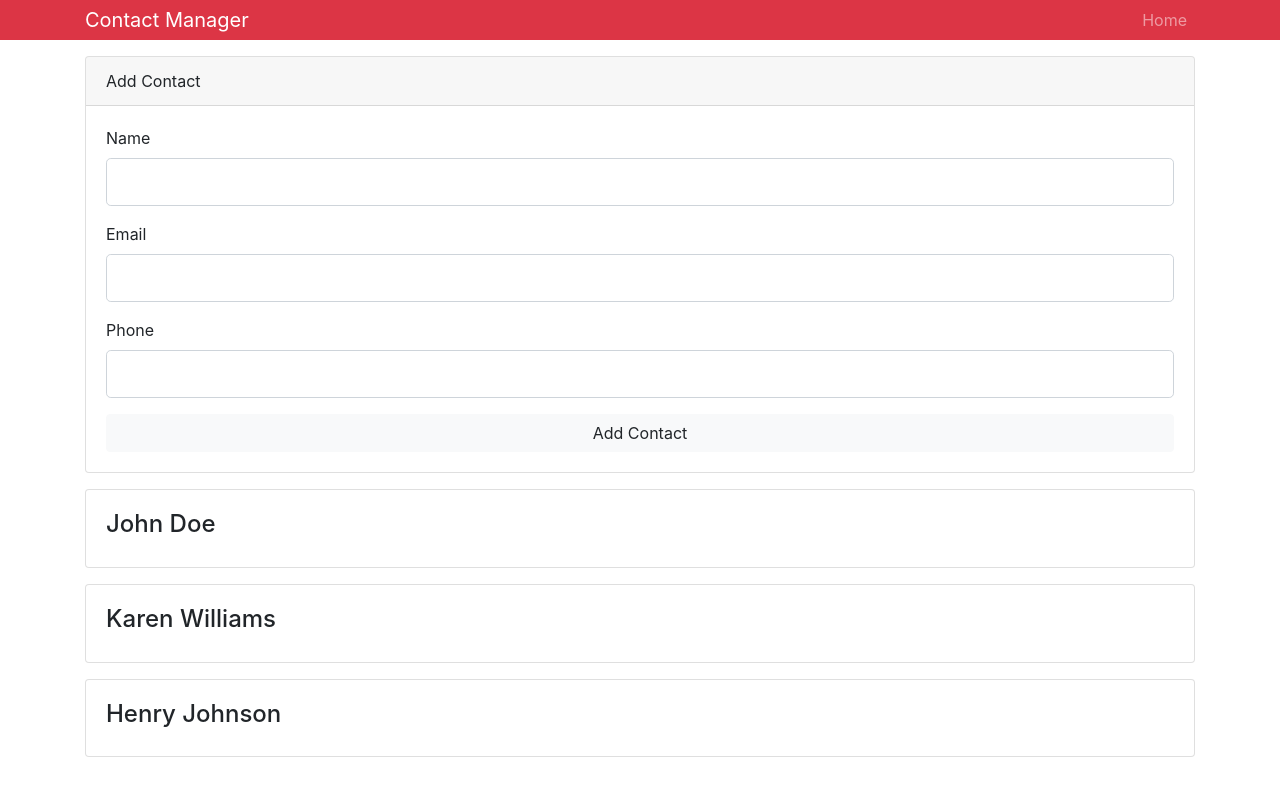
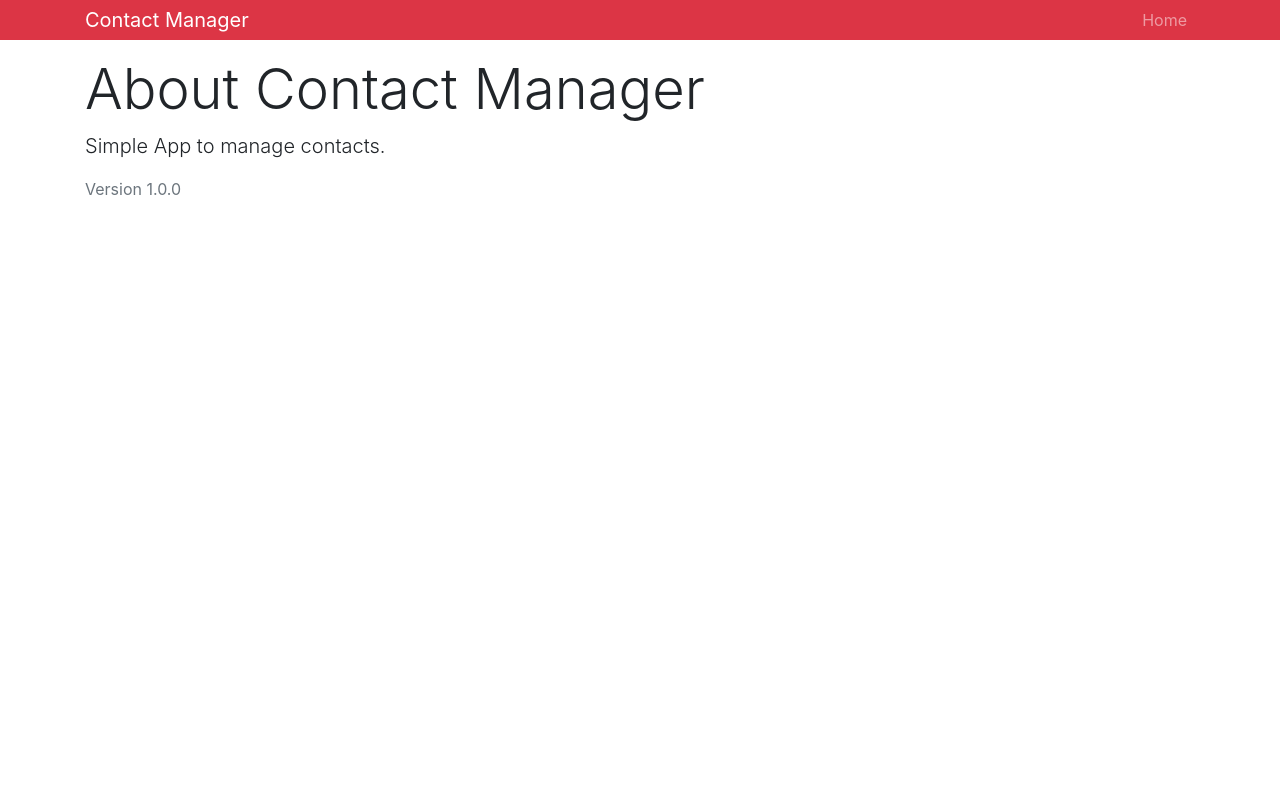
Before and after one commit to derekdrysdale71/contact-manager-context, a React (Create React App) app: page /about in a window 1280 px wide. Shown: the top 796 px of the page. Built offline with nearby package versions, Linux system fonts and the light colour scheme; the HTML template or start-up script is replaced by a standard one.

Commit message:
add routes and About component

```diff
--- a/src/App.js
+++ b/src/App.js
@@ -1,7 +1,9 @@
 import React, { Component } from 'react';
+import { BrowserRouter as Router, Route, Switch } from 'react-router-dom';
 import Contacts from './components/contacts/Contacts';
 import Header from './components/layout/Header';
 import AddContact from './components/contacts/AddContact';
+import About from './components/pages/About';
 import { Provider } from './context';
 import 'bootstrap/dist/css/bootstrap.min.css';
 import './App.css';
@@ -10,13 +12,18 @@
   render() {
     return (
       <Provider>
-        <div className="App">
-          <Header branding="Contact Manager" />
-          <div className="container">
-            <AddContact></AddContact>
-            <Contacts />
+        <Router>
+          <div className="App">
+            <Header branding="Contact Manager" />
+            <div className="container">
+              <Switch>
+                <Route exact path="/" component={Contacts} />
+                <Route exact path="/contact/add" component={AddContact} />
+                <Route exact path="/about" component={About} />
+              </Switch>
+            </div>
           </div>
-        </div>
+        </Router>
       </Provider>
     );
   }
--- a/src/components/contacts/Contacts.js
+++ b/src/components/contacts/Contacts.js
@@ -11,6 +11,10 @@
           const { contacts } = value;
           return (
             <React.Fragment>
+              <h1 className="display-4 mb-2">
+                <span className="text-danger">Contact
+                </span> List
+              </h1>
               {contacts.map(contact =>
                 <Contact
                   key={contact.id}
--- /dev/null
+++ b/src/components/pages/About.js
@@ -0,0 +1,11 @@
+import React from 'react'
+
+export default () => {
+  return (
+    <div>
+      <h1 className="display-4">About Contact Manager</h1>
+      <p className="lead">Simple App to manage contacts.</p>
+      <p className="text-secondary">Version 1.0.0</p>
+    </div>
+  )
+}
```
